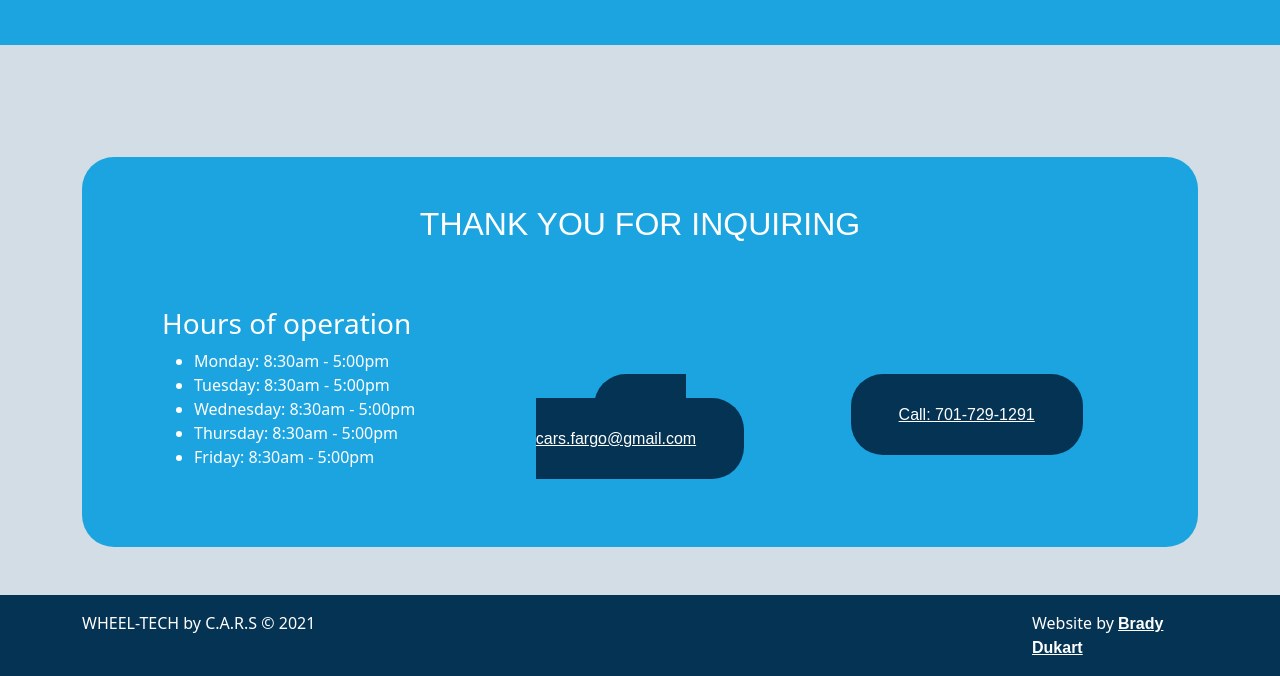
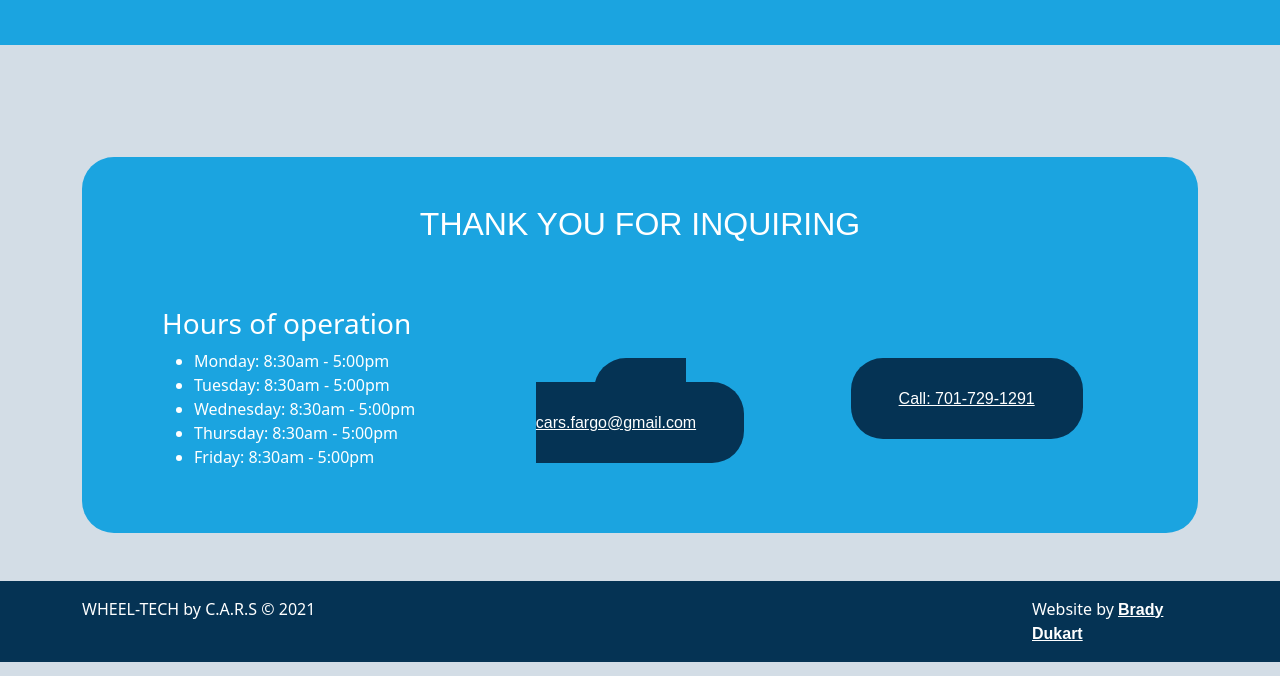
Before and after one commit to dukartbr/wheeltech, a plain HTML site: page index.html in a window 1280 px wide. Shown: the part 1871-2547 px from the top of the page. Drawn offline with nearby package versions, Linux system fonts and the light colour scheme; files whose address does not match are found by name; a web font is replaced by a local one.

Commit message:
updates contact padding

```diff
--- a/style.css
+++ b/style.css
@@ -113,8 +113,8 @@ body {
 
 .contact-form-button-container {
   margin-top: 3rem;
-  padding-top: 3rem;
-  padding-bottom: 3rem;
+  padding-top: 2rem;
+  padding-bottom: 2rem;
   text-align: center;
 }
 
```
